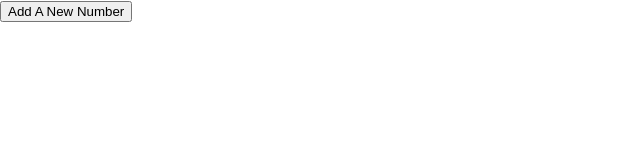
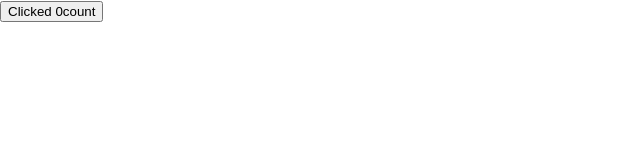
Before and after one commit to RavinduNirmal/ReactJs, a React (Create React App) app in the folder hello-world/: page / in a window 1280 px wide. Shown: the top 160 px of the page, without its empty margins (0-640 px from the left). Built offline with nearby package versions, Linux system fonts and the light colour scheme.

Commit message:
useStateRunAfterRender(classCounterOne),HookCounterOne

```diff
--- a/hello-world/src/App.js
+++ b/hello-world/src/App.js
@@ -46,6 +46,8 @@ import HookCounter3 from './Componet(Hooks)/HookCounter3';
 import PostList from './Component1/PostList';
 import ClassCounter from './Componet(Hooks)/ClassCounter';
 import HookCounter4 from './Componet(Hooks)/HookCounter4';
+import HookCounterOne from './Componet(Hooks)/HookCounterOne';
+import ClassCounterOne from './Componet(Hooks)/ClassCounterOne';
 
 
 function App() {
@@ -125,7 +127,9 @@ function App() {
           <HookCounter/> */}
           {/* <HookCounter2/> */}
           {/* <HookCounter3/> */}
-          <HookCounter4/>
+          {/* <HookCounter4/> */}
+          {/* <HookCounterOne/> */}
+          <ClassCounterOne/>
 
 
 
--- /dev/null
+++ b/hello-world/src/Componet(Hooks)/ClassCounterOne.js
@@ -0,0 +1,64 @@
+// import React, { Component } from 'react'
+
+// export class ClassCounterOne extends Component {
+
+//     constructor(props) {
+//       super(props)
+
+//       this.state = {
+//          Count:0
+//       }
+//     }
+
+//     componentDidMount(){
+
+//          document.title=`You Clicked ${this.state.Count} Times`
+//     }
+
+//     componentDidUpdate(prevProps,prevState){
+//         document.title  =`You Clicked ${this.state.Count} Times`
+//     }
+
+//   render() {
+//     return (
+//       <div>
+//         <button onClick={() => this.setState({Count:this.state.Count + 1})}>Clicked {this.state.Count} Times</button>
+//       </div>
+//     )
+//   }
+// }
+
+// export default ClassCounterOne
+
+
+import React, { Component } from 'react'
+
+class ClassCounterOne extends Component {
+
+  constructor(props) {
+    super(props)
+
+    this.state = {
+       count:0
+    }
+  }
+ componentDidMount() {
+     document.title=`You clicked ${this.state.count}}`
+ }
+
+ componentDidUpdate(prevProps,prevState) {
+
+  document.title=`You clicked ${this.state.count}`
+ }
+
+  render() {
+    return (
+      <div>
+        <button onClick={() => this.setState({count:this.state.count+1})}>Clicked {this.state.count}count</button>
+
+      </div>
+    )
+  }
+}
+
+export default ClassCounterOne
--- /dev/null
+++ b/hello-world/src/Componet(Hooks)/HookCounterOne.js
@@ -0,0 +1,37 @@
+// import React,{useState,useEffect} from 'react'
+
+// function HookCounterOne() {
+
+// const [Count,setCount] = useState(0)
+
+// useEffect(() => {
+
+//     document.title=`You CLicked ${Count} times`
+// })
+//   return (
+//     <div>
+//         <button onClick={() => setCount(Count +1)}>Clicked {Count} Times</button>
+//     </div>
+//   )
+// }
+
+// export default HookCounterOne
+
+import React ,{useState,useEffect}from 'react'
+
+function HookCounterOne() {
+
+  const [count,setCount] = useState(0);
+
+  useEffect(() => {
+
+    document.title=`You clicked ${count} times `
+  })
+  return (
+    <div>
+      <button onClick={() => setCount(count+1)}>Clicked {count} Counter</button>
+    </div>
+  )
+}
+
+export default HookCounterOne
```
